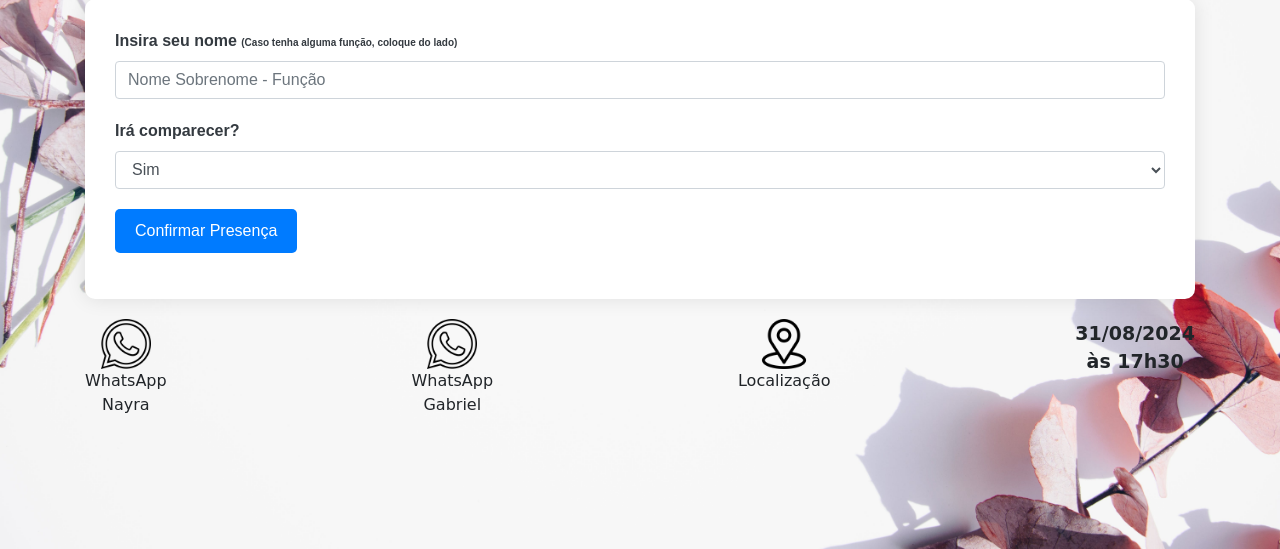
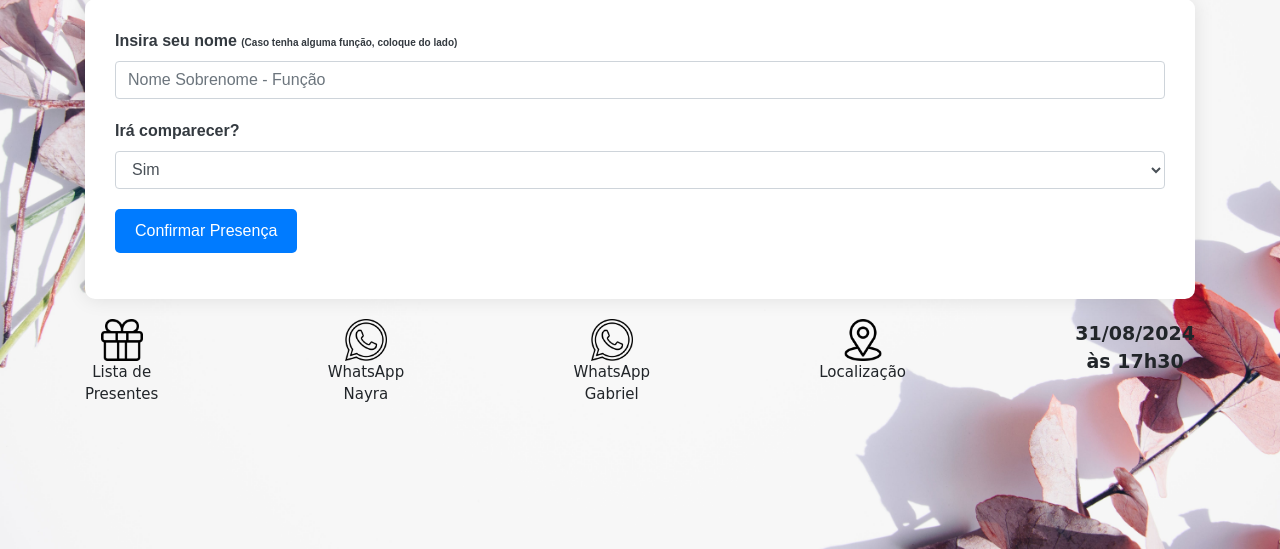
Before and after one commit to GabrielDomiciano/confirmacao-casamento, a PHP site: page / in a window 1280 px wide. Shown: the part 251-800 px from the top of the page. Run offline with PHP 8.4, Linux system fonts and the light colour scheme.

Commit message:
feat: adiciona icon lista presente

```diff
--- a/index.php
+++ b/index.php
@@ -79,12 +79,17 @@
             text-align: center;
         }
         .icone{
-            font-size: 16px;
+            font-size: 15px;
             font-family: Lucida Handwriting, Cursive;
         }
         .icone-2{
           font-size: 19px;
           font-family: Lucida Handwriting, Cursive;
+        }
+        @media screen and (max-width: 768px){
+            .icone{
+                font-size: 10px !important;
+            }
         }
     </style>
 </head>
@@ -122,15 +127,19 @@
         </form>
         <div class="icon-container">
             <div class="icon">
-                <a href="https://api.whatsapp.com/send?1=pt_BR&phone=5518991517641" target="_blank"> <img src="img/whatsapp.png" alt="Nayra" style="height: 50px; width: 50px;"> </a>
+                <a href="https://www.querodecasamento.com.br/lista-de-casamento/gabriel-nayra" target="_blank"> <img src="img/presente.png" alt="Nayra" style="height: 42px; width: 42px;"> </a>
+                <p class="icone"> Lista de<br> Presentes </p>
+             </div>
+            <div class="icon">
+                <a href="https://api.whatsapp.com/send?1=pt_BR&phone=5518991517641" target="_blank"> <img src="img/whatsapp.png" alt="Nayra" style="height: 42px; width: 42px;"> </a>
                 <p class="icone"> WhatsApp<br> Nayra </p>
             </div>
             <div class="icon">
-                <a href="https://api.whatsapp.com/send?1=pt_BR&phone=5518991353887" target="_blank"> <img src="img/whatsapp.png" alt="Gabriel" style="height: 50px; width: 50px;"> </a>
+                <a href="https://api.whatsapp.com/send?1=pt_BR&phone=5518991353887" target="_blank"> <img src="img/whatsapp.png" alt="Gabriel" style="height: 42px; width: 42px;"> </a>
                 <p class="icone"> WhatsApp<br> Gabriel </p>
             </div>
             <div class="icon">
-                <a href="https://maps.app.goo.gl/KNvX8dZyk7VTSHE7A" target="_blank"><img src="img/localizacao.png" alt="Gabriel" style="height: 50px; width: 50px;"></a>
+                <a href="https://maps.app.goo.gl/KNvX8dZyk7VTSHE7A" target="_blank"><img src="img/localizacao.png" alt="Gabriel" style="height: 42px; width: 42px;"></a>
                 <p class="icone">Localização</p>
             </div>
             <div class="icon">
```
Also changed, not shown: img/presente.png (added).
